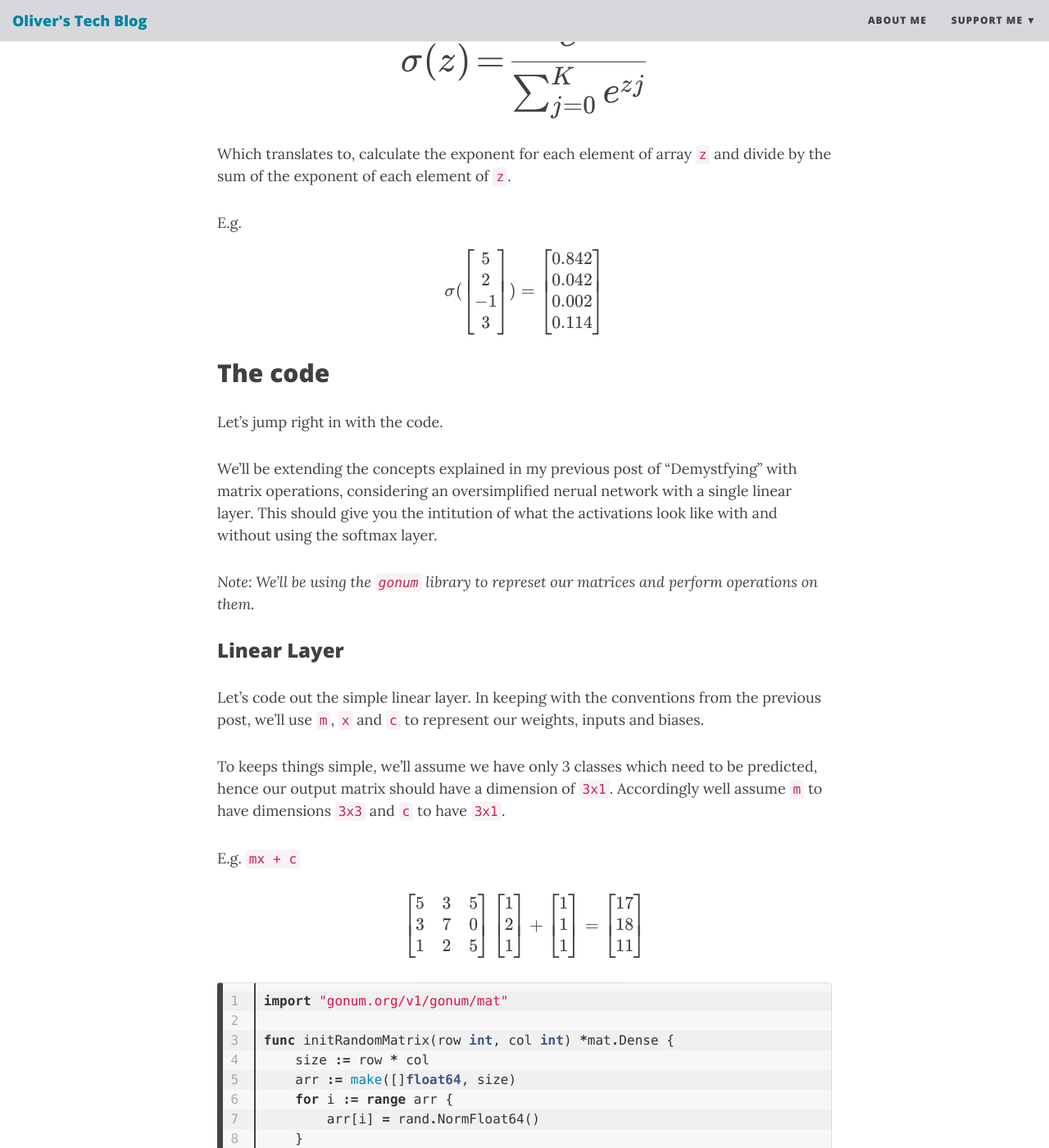
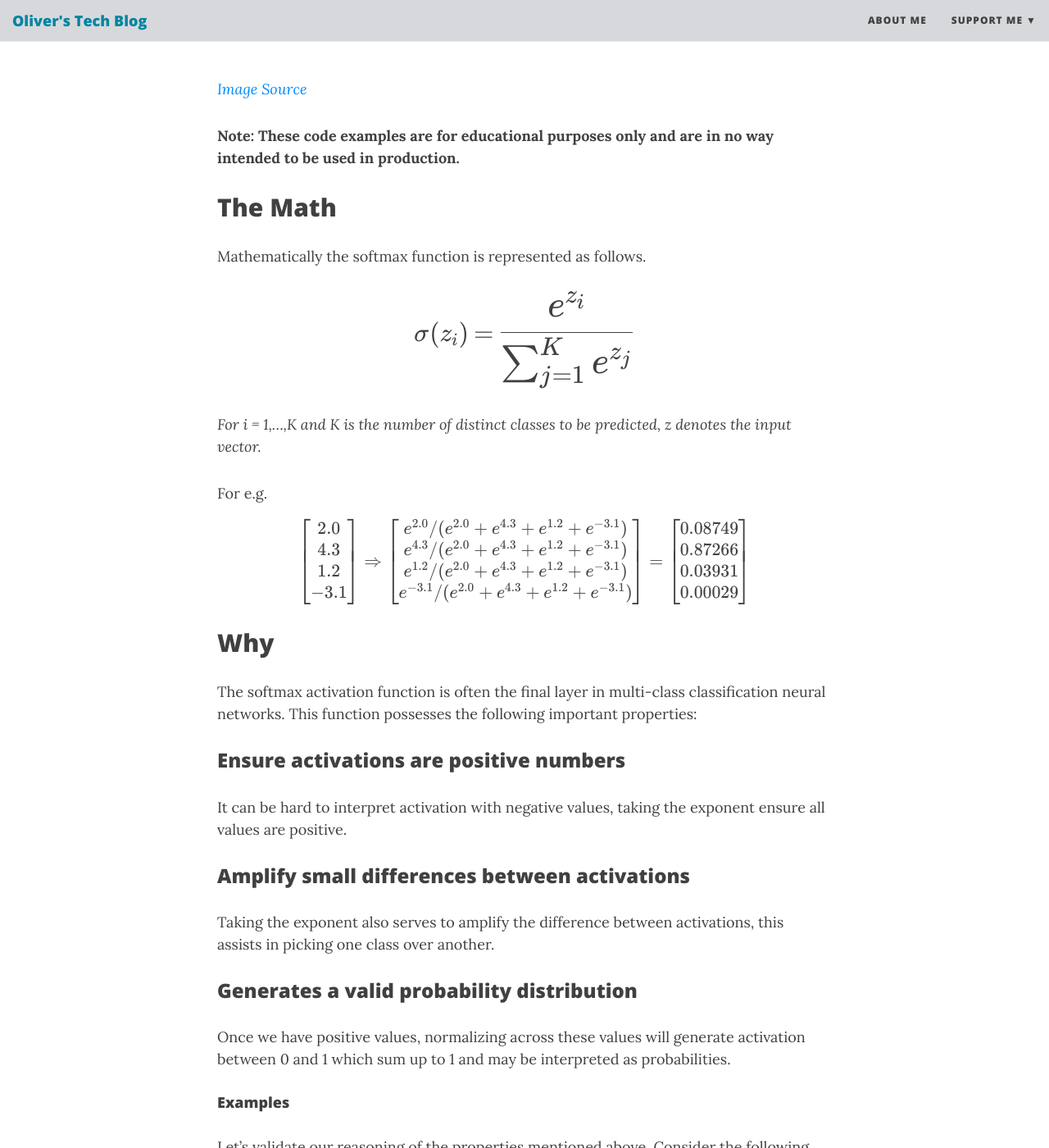
Before and after one commit to oliversavio/oliversavio.github.io, a Jekyll site: the page built from _posts/2021-04-07-learning-softmax-activation-with-code.md, in a window 1280 px wide and 1400 px high, scrolled down 944 px. Shown: the whole window at 82% size. Built offline with Jekyll 4.4.1, drawn with Linux system fonts in a browser that asks for light colours; nearby versions of some CDN libraries; some of the changed text lies outside the part shown.

Commit message:
first draft of new post

```diff
--- a/_posts/2021-04-07-learning-softmax-activation-with-code.md
+++ b/_posts/2021-04-07-learning-softmax-activation-with-code.md
@@ -8,39 +8,110 @@ katex: yes
 
 The softmax activation function is commonly used as the output layer in a neural networks.
 
+![Neural Network]({{ site.url }}/img/nn.png)
+
+_[Image Source][nn-img-src]_
+
 **Note: These code examples are for educational purposes only and are in no way intended to be used in production.**
-## Why
-The softmax activation function is often the final layer in multi-class classification neural network.
-This function possesses few important properties:
- - It converts random activations which can be hard to interpret into probabilities between 0 and 1.
- - The output activations sum to 1.
- - It tends to pick one class over the others.
-
-
 ## The Math
 Mathematically the softmax function is represented as follows.
 
 \\[
- \huge\sigma(z) = \huge\frac{e^{zi}}{\sum_{j=0}^{K}e^{zj}}
+ \Large\sigma(z_i) = \huge\frac{e^{z_i}}{\sum_{j=1}^{K}e^{z_j}}
 \\]
 
-Which translates to, calculate the exponent for each element of array `z` and divide by the sum of the exponent of each element of `z`.
+*For i = 1,...,K and K is the number of distinct classes to be predicted, z denotes the input vector.*
 
-E.g.
+For e.g.
 \\[
-    \sigma(\begin{bmatrix} 5 \\\ 2 \\\ -1 \\\ 3 \end{bmatrix}) = \begin{bmatrix} 0.842 \\\ 0.042 \\\ 0.002 \\\ 0.114 \end{bmatrix}
+    \begin{bmatrix} 2.0 \\\ 4.3 \\\ 1.2 \\\ -3.1 \end{bmatrix}
+    \Rightarrow
+    \begin{bmatrix} e^{2.0}/(e^{2.0}+e^{4.3}+e^{1.2}+e^{-3.1}) \\\ e^{4.3}/(e^{2.0}+e^{4.3}+e^{1.2}+e^{-3.1}) \\\ e^{1.2}/(e^{2.0}+e^{4.3}+e^{1.2}+e^{-3.1}) \\\ e^{-3.1}/(e^{2.0}+e^{4.3}+e^{1.2}+e^{-3.1})\end{bmatrix}
+    =
+    \begin{bmatrix} 0.08749 \\\ 0.87266 \\\ 0.03931 \\\ 0.00029 \end{bmatrix}
 \\]
 
+
+## Why
+The softmax activation function is often the final layer in multi-class classification neural networks.
+This function possesses the following important properties:
+### Ensure activations are positive numbers
+It can be hard to interpret activation with negative values, taking the exponent ensure all values are positive.
+
+### Amplify small differences between activations
+Taking the exponent also serves to amplify the difference between activations, this assists in picking one class over another.
+
+### Generates a valid probability distribution
+Once we have positive values, normalizing across these values will generate activation between 0 and 1 which sum up to 1 and may be interpreted as probabilities.
+
+#### Examples
+Let's validate our reasoning of the properties mentioned above. Consider the
+following activations.
+
+
+\\[
+    \begin{bmatrix} -0.1849 \\\ 3.1026 \\\ 1.7967 \end{bmatrix}
+\\]
+It's isn't clear which class the input likely belongs to, let's try to fix this by normalizing.
+
+\\[
+    \begin{bmatrix} -0.1849 \\\ 3.1026 \\\ 1.7967 \end{bmatrix}
+    \Rightarrow
+    \begin{bmatrix} -0.1849/(-0.1849+3.1026+1.7967) \\\ 3.1026/(-0.1849+3.1026+1.7967) \\\ 1.7967/(-0.1849+3.1026+1.7967)\end{bmatrix}
+    =
+    \begin{bmatrix} -0.0392 \\\ 0.6581 \\\ 0.3811 \end{bmatrix}
+\\]
+Our activations now sum to 1, however we still have the first activation with a negative value of -0.0392 and hence regarding them as probabilities would be incorrect.
+
+Finally, after applying the softmax function we end up with
+\\[
+    \begin{bmatrix} 0.0285 \\\ 0.7643 \\\ 0.2070 \end{bmatrix}
+\\]
 ## The code
-Let's jump right in with the code.
-
-We'll be extending the concepts explained in my previous post of "Demystfying" with matrix operations,
+We'll be extending the concepts explained in my previous post on "[Gradient descent with code][old-post]" with matrix operations,
 considering an oversimplified nerual network with a single linear layer. This should give you the intitution
 of what the activations look like with and without using the softmax layer.
 
 
 _Note: We'll be using the `gonum` library to represet our matrices and perform operations on them._
 
+### Putting it all together
+Here `SimpleNN()` is an oversimplified representation of a neural network with a single linear layer and `SoftMaxNN()` is the network with the softmax layer.
+{% highlight go linenos %}
+func main() {
+	SimpleNN()
+	SoftmaxNN()
+}
+
+func SimpleNN() {
+	nn := linear()
+	fmt.Println("Activation after linear layer")
+	fmt.Println(mat.Formatted(nn))
+}
+
+func SoftmaxNN() {
+	nn := linear()
+	nnsmax := softmax(nn)
+
+	fmt.Println("Activation after softmax layer")
+	fmt.Println(mat.Formatted(nnsmax))
+}
+
+
+{% endhighlight %}
+
+### Output
+You should see an output similar to the one below.
+
+__Activations after linear layer__
+\\[
+    \begin{bmatrix} -0.971289832017899 \\\ -0.31566700629829314 \\\ 0.20609785706914163 \end{bmatrix}
+\\]
+
+__Activations after softmax layer__
+\\[
+    \begin{bmatrix} 0.9849108426709876 \\\ 0.013460649878849347 \\\ 0.0016285074501629477 \end{bmatrix}
+\\]
 ### Linear Layer
 Let's code out the simple linear layer. In keeping with the conventions from the previous post, we'll use `m`, `x` and `c` to represent our weights, inputs and biases.
 
@@ -111,52 +182,15 @@ func softmax(matrix *mat.Dense) *mat.Dense {
 As you can see from the code above, the `softmax` function is pretty straight forward.
 
 
-### Putting it all together
-Here `SimpleNN()` is an oversimplified representation of a neural network with a single linear layer and `SoftMaxNN()` is the network with the softmax layer.
-{% highlight go linenos %}
-func main() {
-	rand.Seed(350) // For reproduceable results
-	fmt.Println()
-
-	SimpleNN()
-	SoftmaxNN()
-}
-
-func SimpleNN() {
-	nn := linear()
-	fmt.Println("Activation after linear layer")
-	fmt.Println(mat.Formatted(nn))
-}
-
-func SoftmaxNN() {
-	nn := linear()
-	nnsmax := softmax(nn)
-
-	fmt.Println("Activation after softmax layer")
-	fmt.Println(mat.Formatted(nnsmax))
-}
-
-
-{% endhighlight %}
-### Output
-*Activations after linear layer*
-\\[
-    \begin{bmatrix} 0.842 \\\ 0.042 \\\ 0.002 \\\ 0.114 \end{bmatrix}
-\\]
-
-*Activations after softmax layer*
-\\[
-    \begin{bmatrix} 0.842 \\\ 0.042 \\\ 0.002 \\\ 0.114 \end{bmatrix}
-\\]
 ## Source Code
 All the source code can be found on [Github][github].
 
 ## References and Further Reading
-1. [Machine Learning MOOC by Andrew Ng][ng-gd-vid]
-2. [Introduction to Derivatives by Khan Academy][derivative-khan-academy]
-3. [Gradient Descent Image Source][gd-demystified]
+1. [Multi-Class Neural Networks: Softmax][multi-class-nn-google]
+2. [Mathematical intuition for how the softmax activation function works][how-sm-works]
 
-[gd-demystified]: https://ml-cheatsheet.readthedocs.io/en/latest/gradient_descent.html
-[ng-gd-vid]: https://www.coursera.org/learn/machine-learning
-[github]: https://github.com/oliversavio/learn-ml-with-code/tree/main/gradient_descent
-[derivative-khan-academy]: https://www.khanacademy.org/math/differential-calculus/dc-diff-intro
+[old-post]: {% post_url 2021-01-24-learning-gradient-descent-with-code %}
+[github]: https://github.com/oliversavio/learn-ml-with-code/tree/main/softmax_classification
+[nn-img-src]: https://developers.google.com/machine-learning/crash-course/images/SoftmaxLayer.svg
+[multi-class-nn-google]: https://developers.google.com/machine-learning/crash-course/multi-class-neural-networks/softmax
+[how-sm-works]: https://www.machinecurve.com/index.php/2020/01/08/how-does-the-softmax-activation-function-work/
```
Also changed, not shown: other parts of _posts/2021-04-07-learning-softmax-activation-with-code.md (+1 -1 lines), img/nn.png (added).
